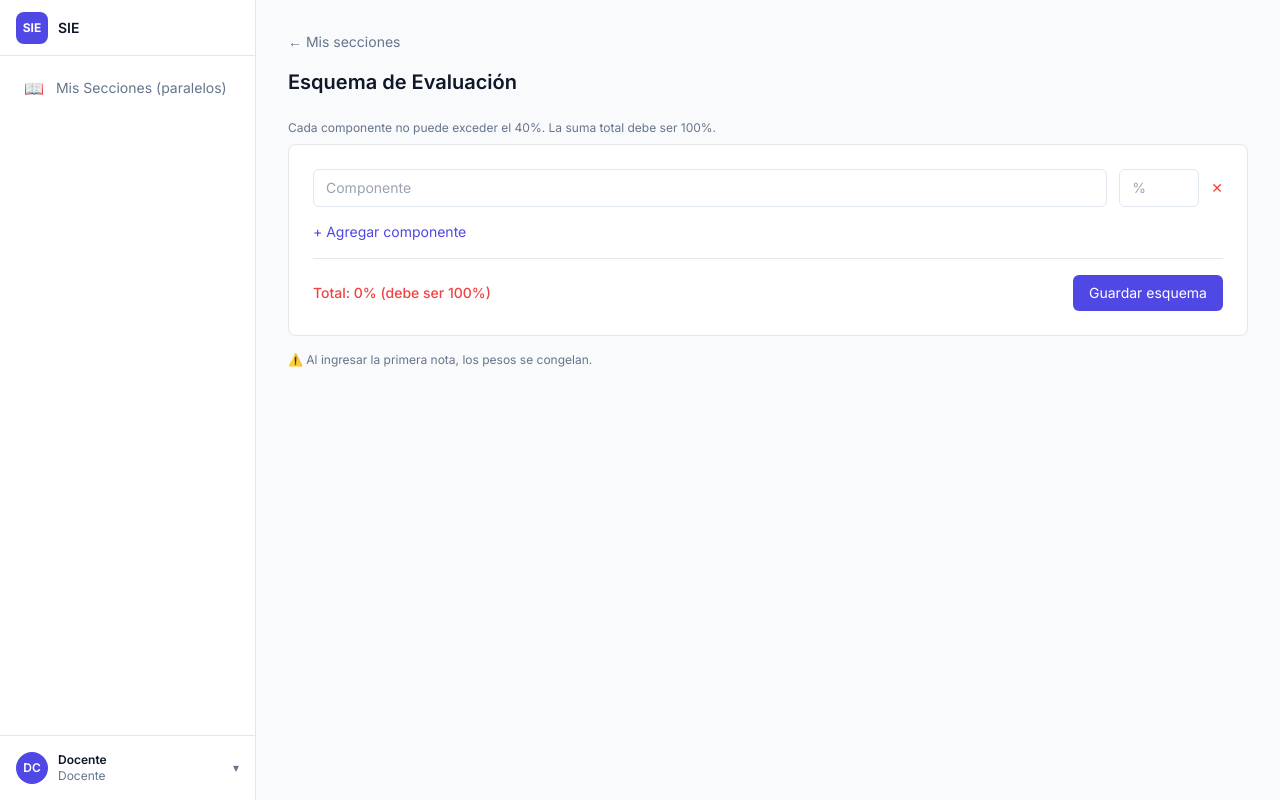
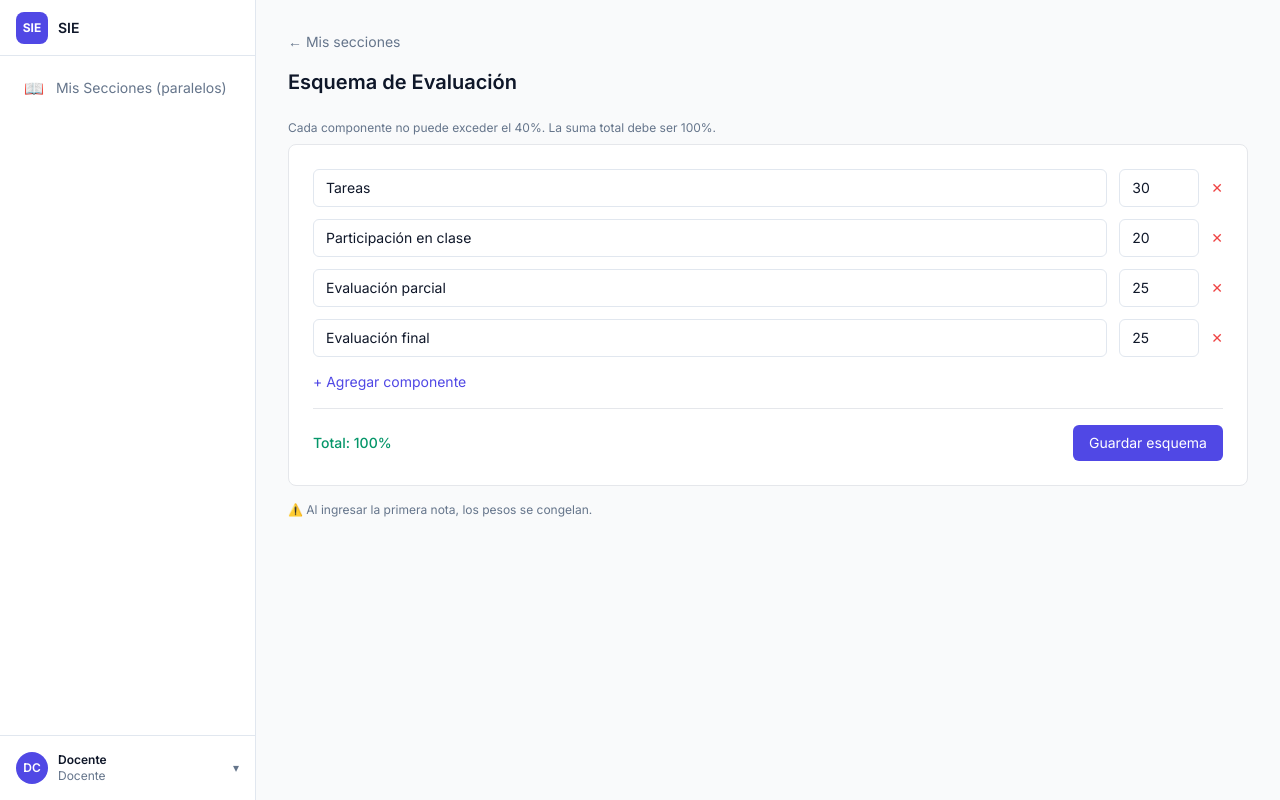
Before and after one commit to pag6606/sie-mvp, a React (Vite) app in the folder frontend/: page /docente/1/esquema in a window 1280 px wide. Built offline with nearby package versions, Linux system fonts and the light colour scheme.

Commit message:
feat: pre-cargar 4 componentes estándar MINEDUC en esquema de evaluación
- Tareas (30%), Participación en clase (20%), Evaluación parcial (25%), Evaluación final (25%)
- Suma 100% por defecto — docente solo ajusta pesos si quiere
- Reglamento de Evaluación LOEI

```diff
--- a/frontend/src/pages/docente/EsquemaEvaluacionPage.tsx
+++ b/frontend/src/pages/docente/EsquemaEvaluacionPage.tsx
@@ -8,9 +8,16 @@ import { ApiError } from '@/types/api'
 
 interface Componente { id?: string; nombre: string; peso: number }
 
+const DEFAULT_COMPONENTES: Componente[] = [
+  { nombre: 'Tareas', peso: 30 },
+  { nombre: 'Participación en clase', peso: 20 },
+  { nombre: 'Evaluación parcial', peso: 25 },
+  { nombre: 'Evaluación final', peso: 25 },
+]
+
 export default function EsquemaEvaluacionPage() {
   const { seccionId } = useParams()
-  const [componentes, setComponentes] = useState<Componente[]>([{ nombre: '', peso: 0 }])
+  const [componentes, setComponentes] = useState<Componente[]>(DEFAULT_COMPONENTES)
   const navigate = useNavigate()
   const suma = componentes.reduce((acc, c) => acc + c.peso, 0)
 
```
